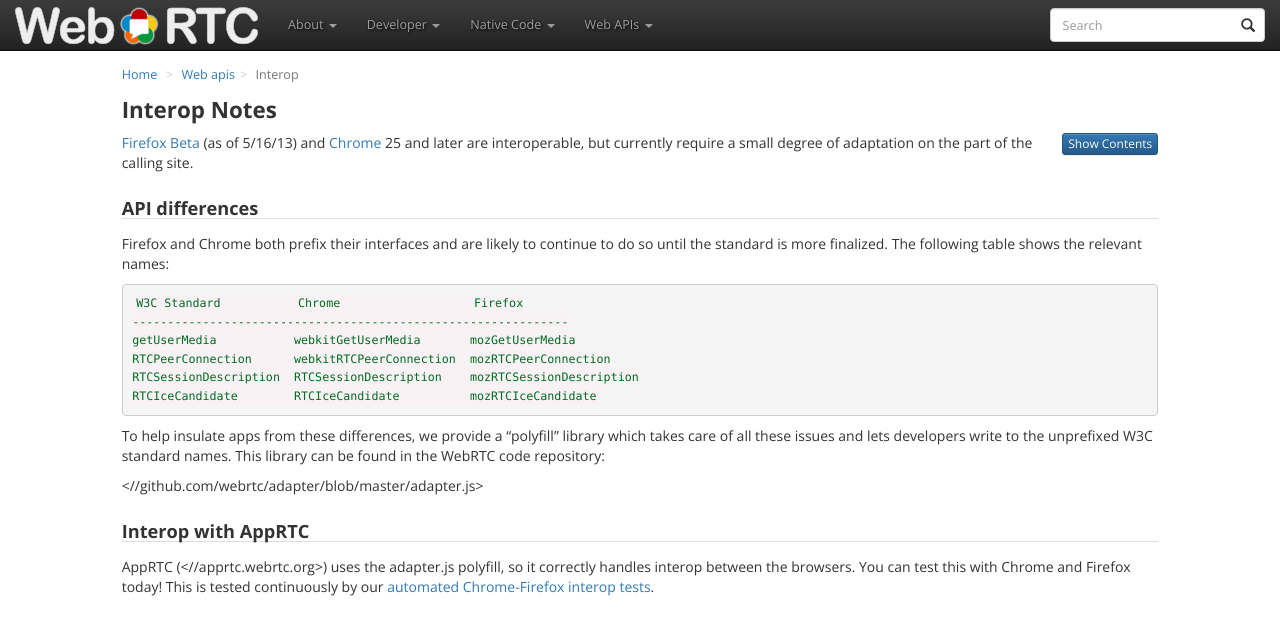
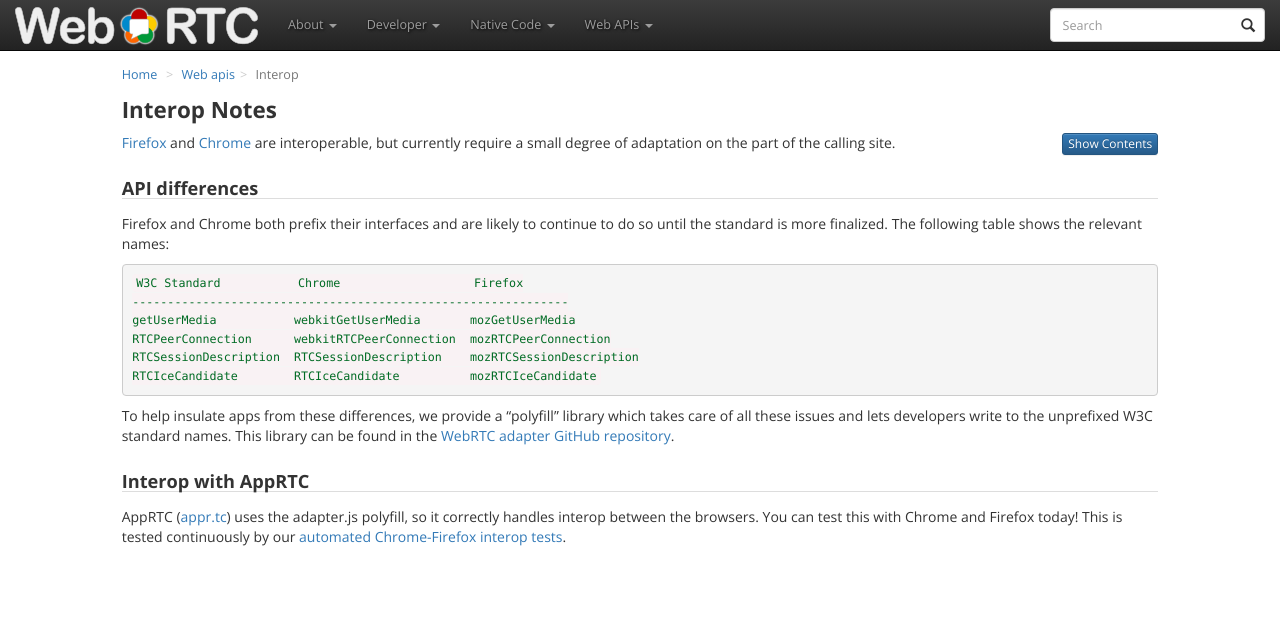
Before and after one commit to webrtc/webrtc-org, a Jekyll site: the page built from web-apis/interop/index.md, in a window 1280 px wide and 900 px high. Shown: the top 635 px of the window. Built offline with Jekyll 4.4.1, drawn with Linux system fonts in a browser that asks for light colours.

```diff
--- a/web-apis/interop/index.md
+++ b/web-apis/interop/index.md
@@ -8,9 +8,8 @@ permalink: /web-apis/interop/
 {% include toc-hide.html %}
 
 
-[Firefox Beta][1] (as of 5/16/13) and [Chrome][2] 25 and later are
-interoperable, but currently require a small degree of adaptation on the part
-of the calling site.
+[Firefox](https://www.mozilla.org/) and [Chrome](https://www.google.com/chrome)
+are interoperable, but currently require a small degree of adaptation on the part of the calling site.
 
 
 ### API differences
@@ -30,20 +29,13 @@ RTCIceCandidate        RTCIceCandidate          mozRTCIceCandidate
 
 To help insulate apps from these differences, we provide a "polyfill" library
 which takes care of all these issues and lets developers write to the
-unprefixed W3C standard names. This library can be found in the WebRTC code
-repository:
-
-<//github.com/webrtc/adapter/blob/master/adapter.js>
+unprefixed W3C standard names. This library can be found in the
+[WebRTC adapter GitHub repository](https://github.com/webrtc/adapter).
 
 
 ### Interop with AppRTC
 
-AppRTC (<//apprtc.webrtc.org>) uses the adapter.js polyfill, so it
+AppRTC ([appr.tc](https://appr.tc)) uses the adapter.js polyfill, so it
 correctly handles interop between the browsers. You can test this with Chrome
 and Firefox today! This is tested continuously by our
-[automated Chrome-Firefox interop tests][3].
-
-
-[1]: //www.mozilla.org/beta
-[2]: //www.google.com/intl/en/chrome/browser/beta.html
-[3]: {{ site.baseurl }}/testing/conformance/
+[automated Chrome-Firefox interop tests]({{ site.baseurl }}/testing/conformance/).
```
Also changed, not shown: quick-links/index.md (+2 -2 lines), reference-apps/index.md (+6 -7 lines), troubleshooting/index.md (+1 -1 lines).
